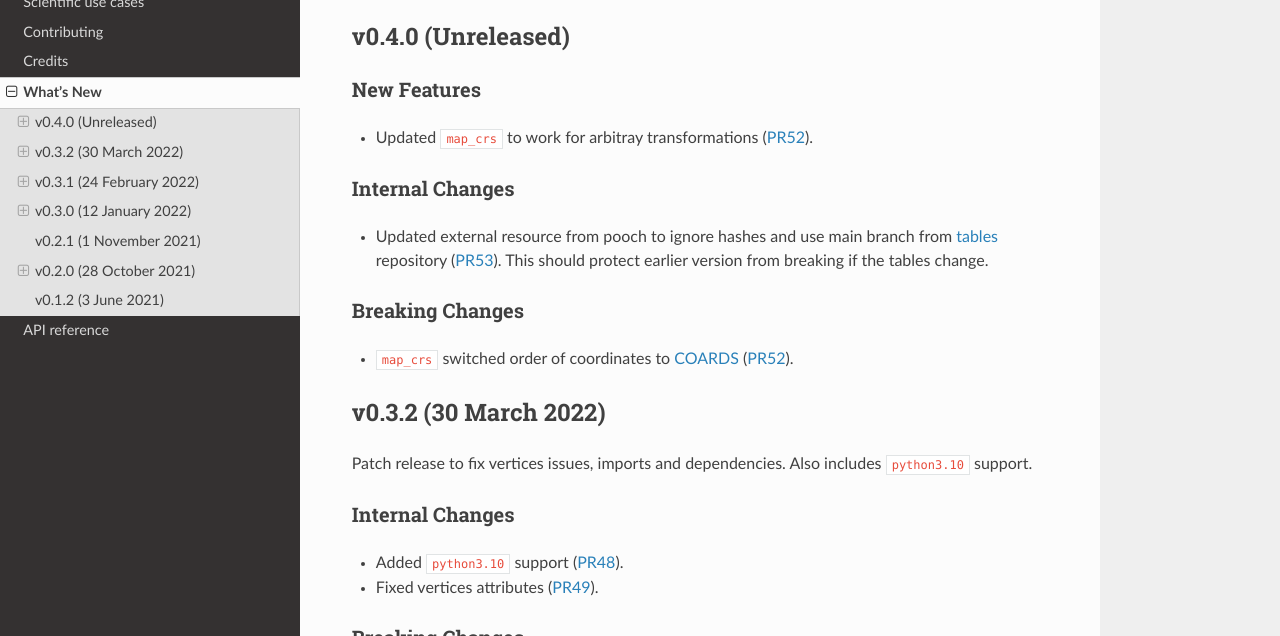
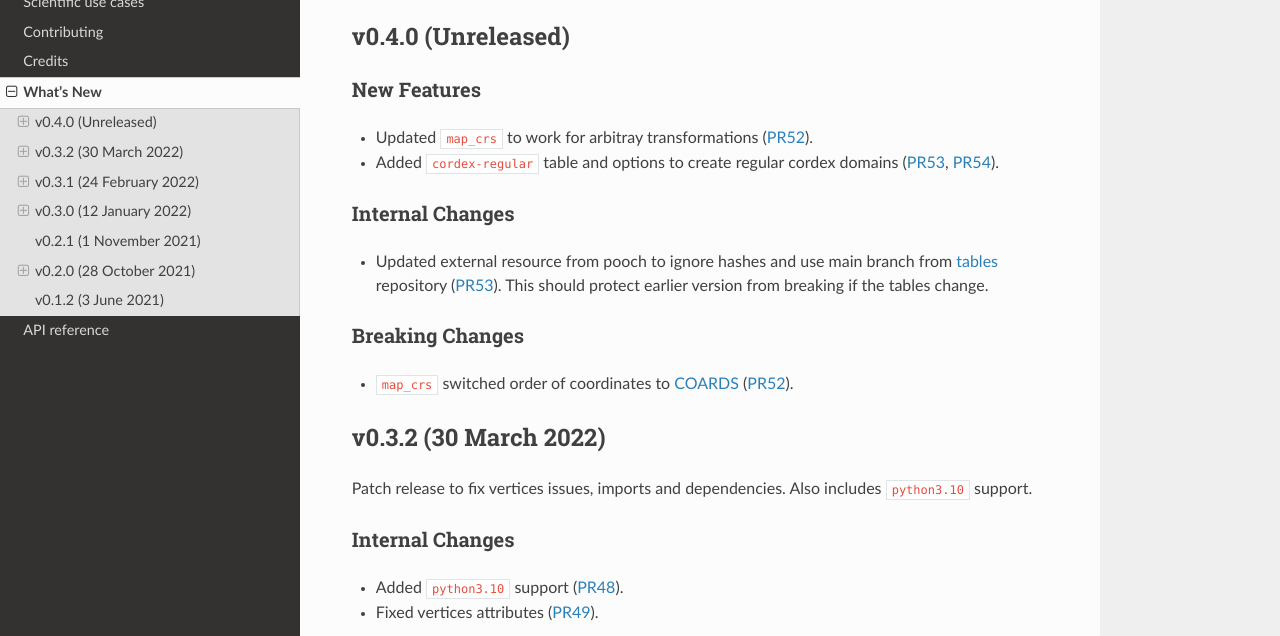
Before and after one commit to euro-cordex/py-cordex, a Sphinx documentation site: the page built from docs/whats_new.rst, in a window 1280 px wide and 900 px high, cut to the strip 264-900 px from the top of the window. Built offline with Sphinx 7.4.7 and the Read the Docs theme 2.0.0, drawn with Linux system fonts in a browser that asks for light colours; pages that are not in the unit, such as notebooks, are missing from menus; the version number is read from the project's files by our own code.

Commit message:
Update whats_new.rst

```diff
--- a/docs/whats_new.rst
+++ b/docs/whats_new.rst
@@ -15,6 +15,7 @@ New Features
 ~~~~~~~~~~~~
 
 - Updated ``map_crs`` to work for arbitray transformations (:pull:`52`).
+- Added ``cordex-regular`` table and options to create regular cordex domains (:pull:`53`, :pull:`54`).
 
 Internal Changes
 ~~~~~~~~~~~~~~~~
```
